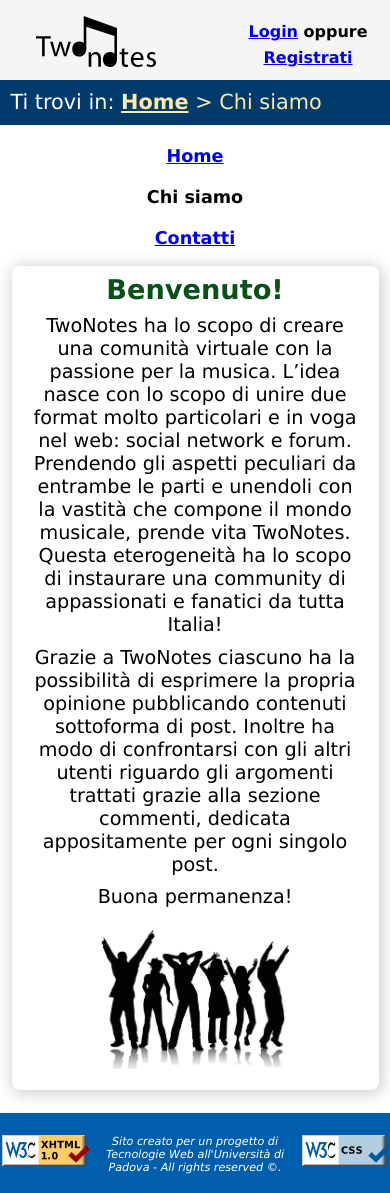
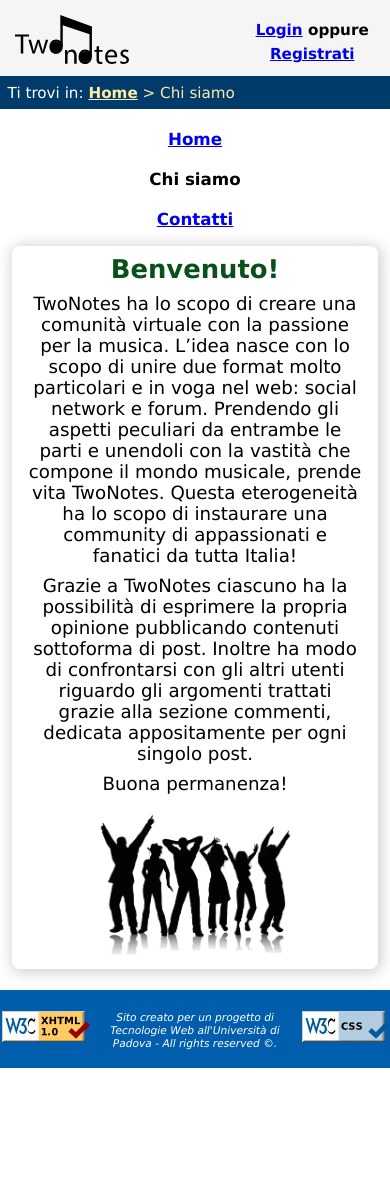
Before and after one commit to MicheleBaldisseri/TwoNotes, a PHP site: page /php/aboutUs.php in a window 390 px wide. After the commit the page ends 1068 px from the top, so only its background shows below. Run offline with PHP 8.4, Linux system fonts and the light colour scheme.

Commit message:
background images and mobile size

```diff
--- a/styles/stile.css
+++ b/styles/stile.css
@@ -188,7 +188,10 @@
     font-size: 1.2em;
 }
 #AU_img{
-    content:url("../img/people_dance.png");
+    background: url("../img/people_dance.png") no-repeat top center;
+    height: 14em;
+    width: 20em;
+    background-size: cover;
 }
 /*
 ================
@@ -223,8 +226,10 @@
     width: 35%;
 }
 #contatti_img{
-    content:url("../img/Support.png");
-    width: 40%;
+    background: url("../img/Support.png") no-repeat top center;
+    height: 20em;
+    width: 20em;
+    background-size: cover;
 }
 /*
 ====================
--- a/styles/stile_small.css
+++ b/styles/stile_small.css
@@ -1,3 +1,7 @@
+body{
+    font-size: 0.95em;
+}
+
 /*
 ============
 SEZIONE HOME
@@ -9,6 +13,9 @@
 }
 #header div{
     margin-top: 0;
+}
+#header h1{
+    margin: 0;
 }
 #menu{
     float: none;
@@ -39,6 +46,20 @@
 SEZIONE GENERALE
 ================
 */
+#percorso p{
+    font-size: 1em;
+}
+
+#contatti_img{
+    height: 14em;
+    width: 14em;
+}
+
+#AU_img{
+    height: 10em;
+    width: 14em;
+}
+
 .screenReaderOnly:focus{
     display: block;
     margin: 0.5em 0em 0.5em 0.5em;
@@ -213,3 +234,13 @@
 #formLogin label{
     font-size: 1.2em;
 }
+
+@media only screen and (max-width: 319px) {
+    #header h1{
+        width: 3em;
+        height: 1.3em;
+    }
+    #header{
+        font-size: 0.9em;
+    }
+}
```
